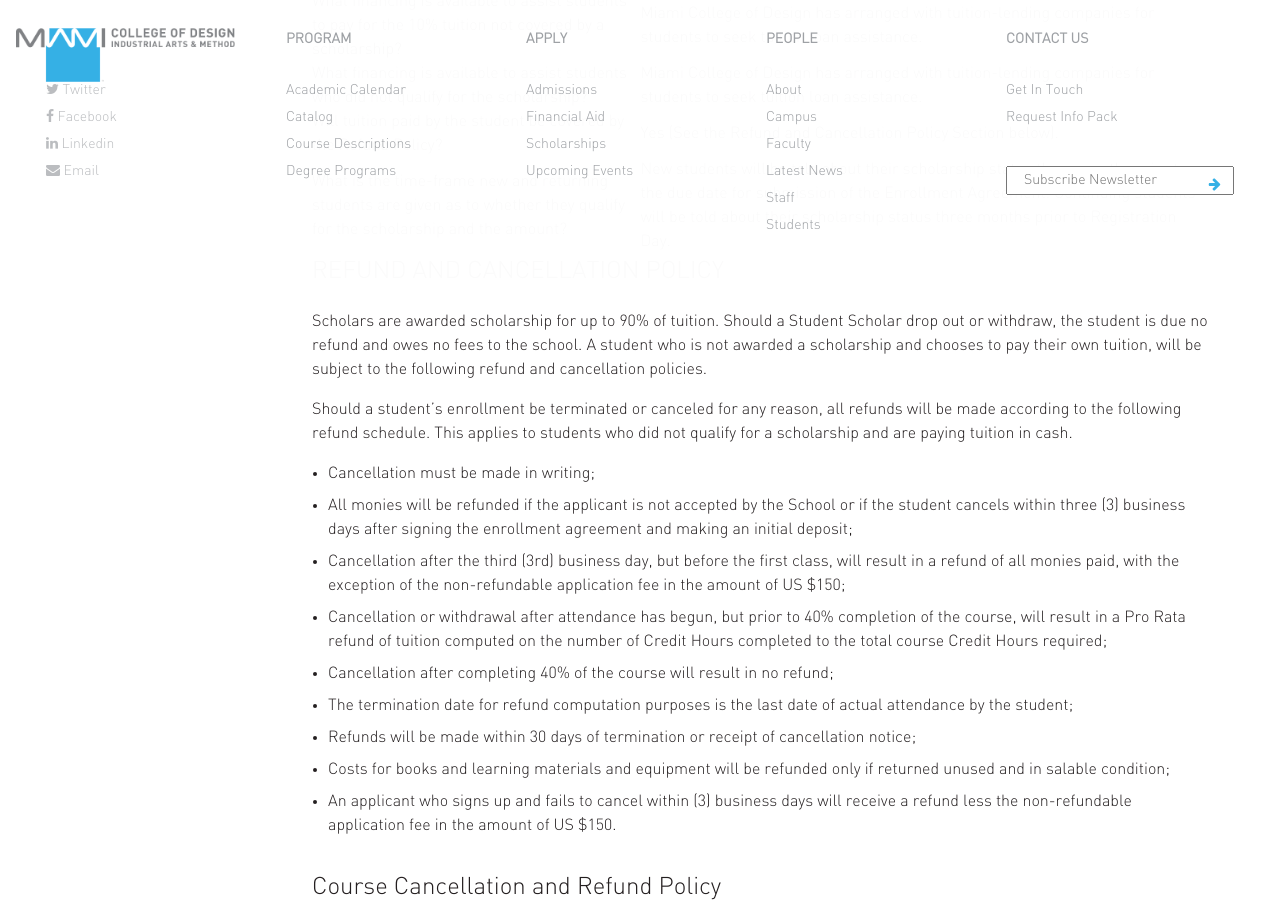
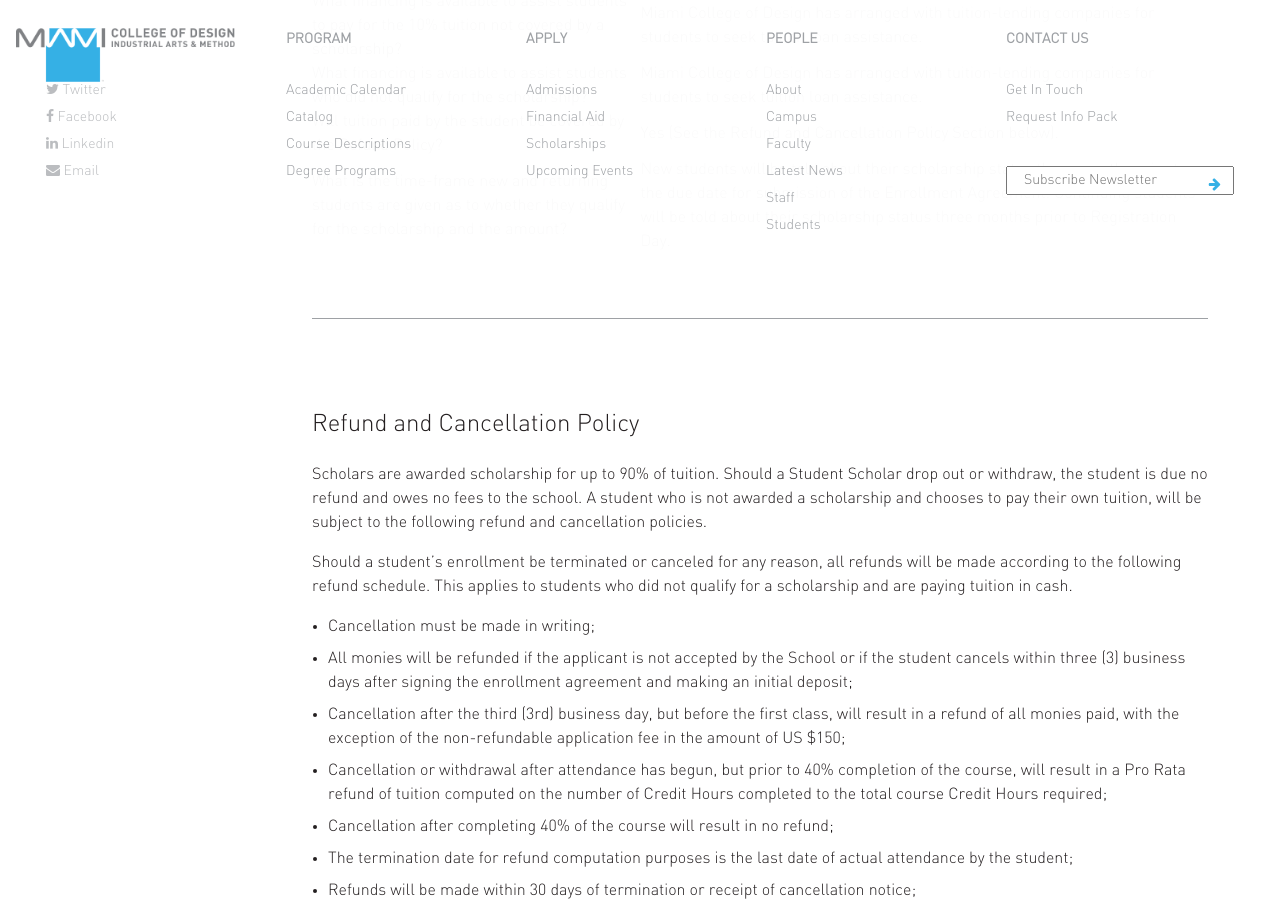
Before and after one commit to akritibhusal/MiamiCollegeofDesign, a Jekyll site: the page built from apply/financial-aid.markdown, in a window 1280 px wide and 900 px high, scrolled down 3126 px. Built offline with Jekyll 4.4.1, drawn with Linux system fonts in a browser that asks for light colours; nearby versions of some CDN libraries.

Commit message:
Updated Financial Aid

```diff
--- a/apply/financial-aid.markdown
+++ b/apply/financial-aid.markdown
@@ -89,7 +89,10 @@ What financing is available to assist students who did not qualify for the schol
 Will tuition paid by the student be covered by the Refund Policy?|Yes (See the Refund and Cancellation Policy Section below).
 What is the time-frame new and returning students are given as to whether they qualify for the scholarship and the amount?|New students will be told about their scholarship status three months prior to the due date for submission of the Enrollment Agreement. Continuing students will be told about their scholarship status three months prior to Registration Day.
 
-## REFUND AND CANCELLATION POLICY
+{:.sep--line}
+&nbsp;
+
+## Refund and Cancellation Policy
 {:#refund}
 
 Scholars are awarded scholarship for up to 90% of tuition. Should a Student Scholar drop out or withdraw, the student is due no refund and owes no fees to the school. A student who is not awarded a scholarship and chooses to pay their own tuition, will be subject to the following refund and cancellation policies.
@@ -107,6 +110,10 @@ Should a student’s enrollment be terminated or canceled for any reason, all re
 * Costs for books and learning materials and equipment will be refunded only if returned unused and in salable condition;
 * An applicant who signs up and fails to cancel within (3) business days will receive a refund less the non-refundable application fee in the amount of US $150.
 
+
+{:.sep--line}
+&nbsp;
+
 ## Course Cancellation and Refund Policy
 {:#course-cancellation}
 
```
